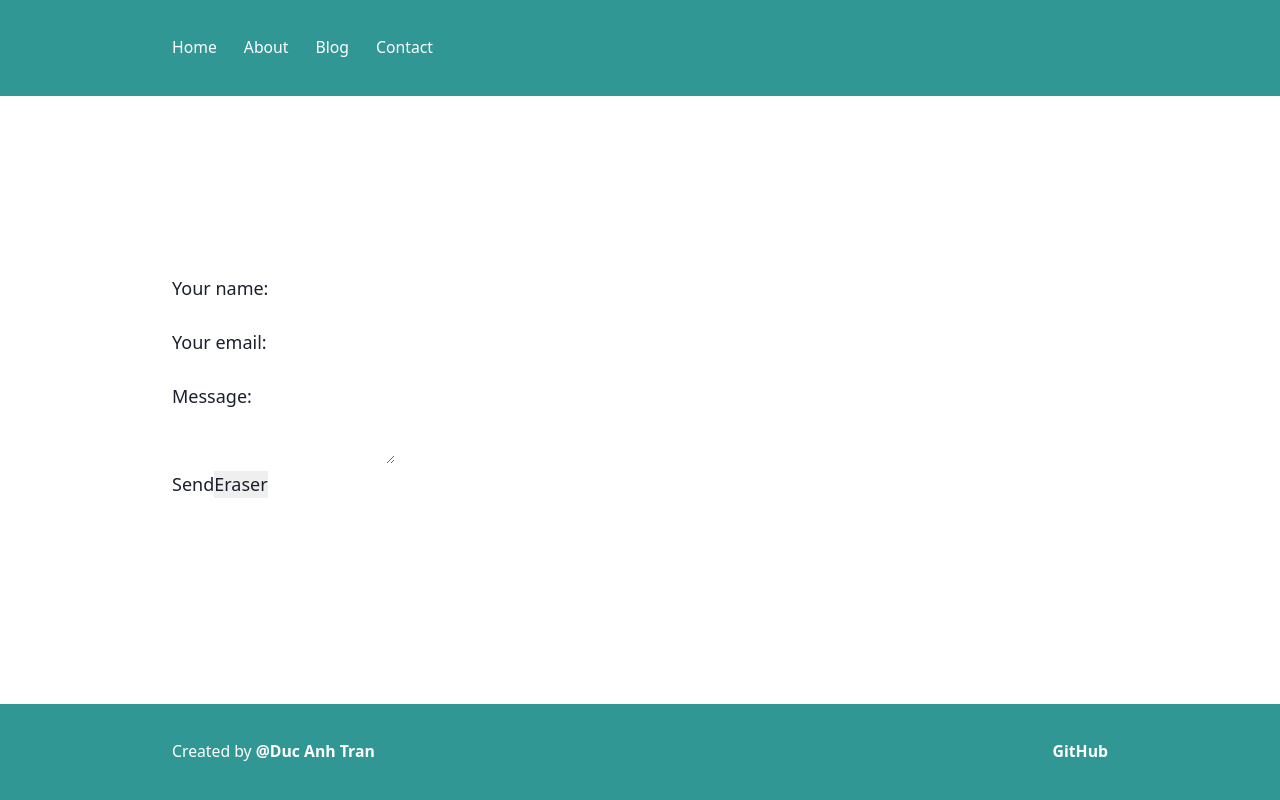
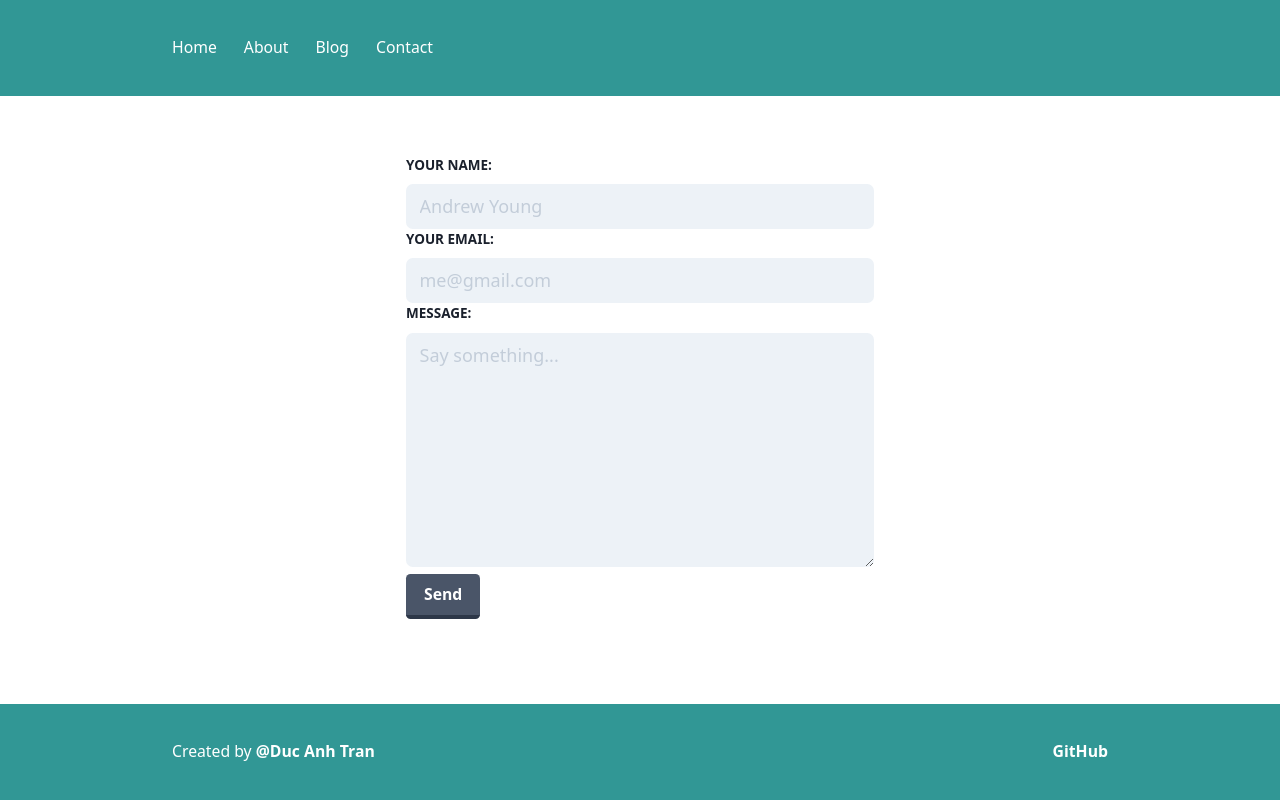
Before and after one commit to Slayzur02/gatsby-portfolio, a Gatsby site: page /contact in a window 1280 px wide. Built offline with nearby package versions, Linux system fonts and the light colour scheme; Gatsby itself is replaced by a stand-in of ours.

Commit message:
finally works..

```diff
--- a/src/pages/contact.js
+++ b/src/pages/contact.js
@@ -53,46 +53,53 @@ class ContactPage extends Component {
         title="Contact"
         keywords={[`gatsby`, `tailwind`, `react`, `tailwindcss`]}
         />
+
         <form
           name="contact"
           method="post"
-          action="/success/"
+          action="/submission/"
           data-netlify="true"
           data-netlify-honeypot="bot-field"
           onSubmit={this.handleSubmit}
           ref={this.ContactForm}
+          className="mx-auto md:w-1/2"
         >
           <input type="hidden" name="form-name" value="contact" />
           <p hidden>
             <label>
               Don’t fill this out:{" "}
-              <input name="bot-field" onChange={this.handleChange} />
+              <input className="appearance-none block bg-gray-200 mb-6 px-3 py-2 rounded-md text-gray-700 w-full" name="bot-field" onChange={this.handleChange} />
             </label>
           </p>
+
           <p>
-            <label>
+            <label className="block font-bold mb-2 text-xs uppercase">
               Your name:
-              <br />
-              <input type="text" name="name" onChange={this.handleChange} />
-            </label>
+             </label>
+              <input placeholder="Andrew Young" className="appearance-none block bg-gray-200 mb-6 px-3 py-2 rounded-md text-gray-700 w-full" type="text" name="name" onChange={this.handleChange} />
+
           </p>
           <p>
-            <label>
+            <label className="block font-bold mb-2 text-xs uppercase" >
               Your email:
-              <br />
-              <input type="email" name="email" onChange={this.handleChange} />
             </label>
+              <input placeholder = "me@gmail.com" className="appearance-none block bg-gray-200 mb-6 px-3 py-2 rounded-md text-gray-700 w-full" type="email" name="email" onChange={this.handleChange} />
+
           </p>
           <p>
-            <label>
+            <label className="block font-bold mb-2 text-xs uppercase">
               Message:
-              <br />
-              <textarea name="message" onChange={this.handleChange} />
             </label>
+              <textarea
+              className="appearance-none bg-gray-200 mb-6 px-3 py-2 rounded-md text-gray-700 w-full"
+              placeholder="Say something..."
+              rows="8"
+              name="message"
+              onChange={this.handleChange} />
+
           </p>
           <p>
-            <button type="submit">Send</button>
-            <input type="reset" value="Eraser" />
+            <button className="border-b-4 border-gray-800 hover:border-gray-700 bg-gray-700 hover:bg-gray-600 font-bold px-4 py-2 rounded text-sm text-white" type="submit">Send</button>
           </p>
         </form>
       </Layout>
```
